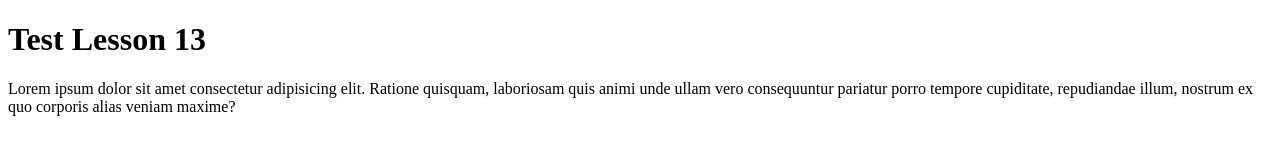
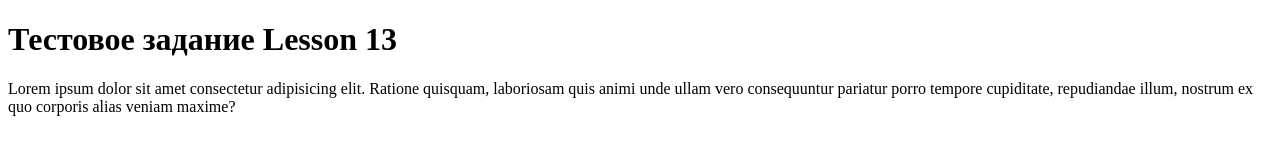
Before and after one commit to Roman727/test, a website: page index.html in a window 1280 px wide. Drawn offline with Linux system fonts and the light colour scheme.

Commit message:
retype heading

```diff
--- a/index.html
+++ b/index.html
@@ -7,7 +7,7 @@
     <title>Урок 13 lesson 13</title>
 </head>
 <body>
-    <h1>Test Lesson 13</h1>
+    <h1>Тестовое задание Lesson 13</h1>
     <p>Lorem ipsum dolor sit amet consectetur adipisicing elit. Ratione quisquam, laboriosam quis animi unde ullam vero consequuntur pariatur porro tempore cupiditate, repudiandae illum, nostrum ex quo corporis alias veniam maxime?</p>
 </body>
 </html>
```
